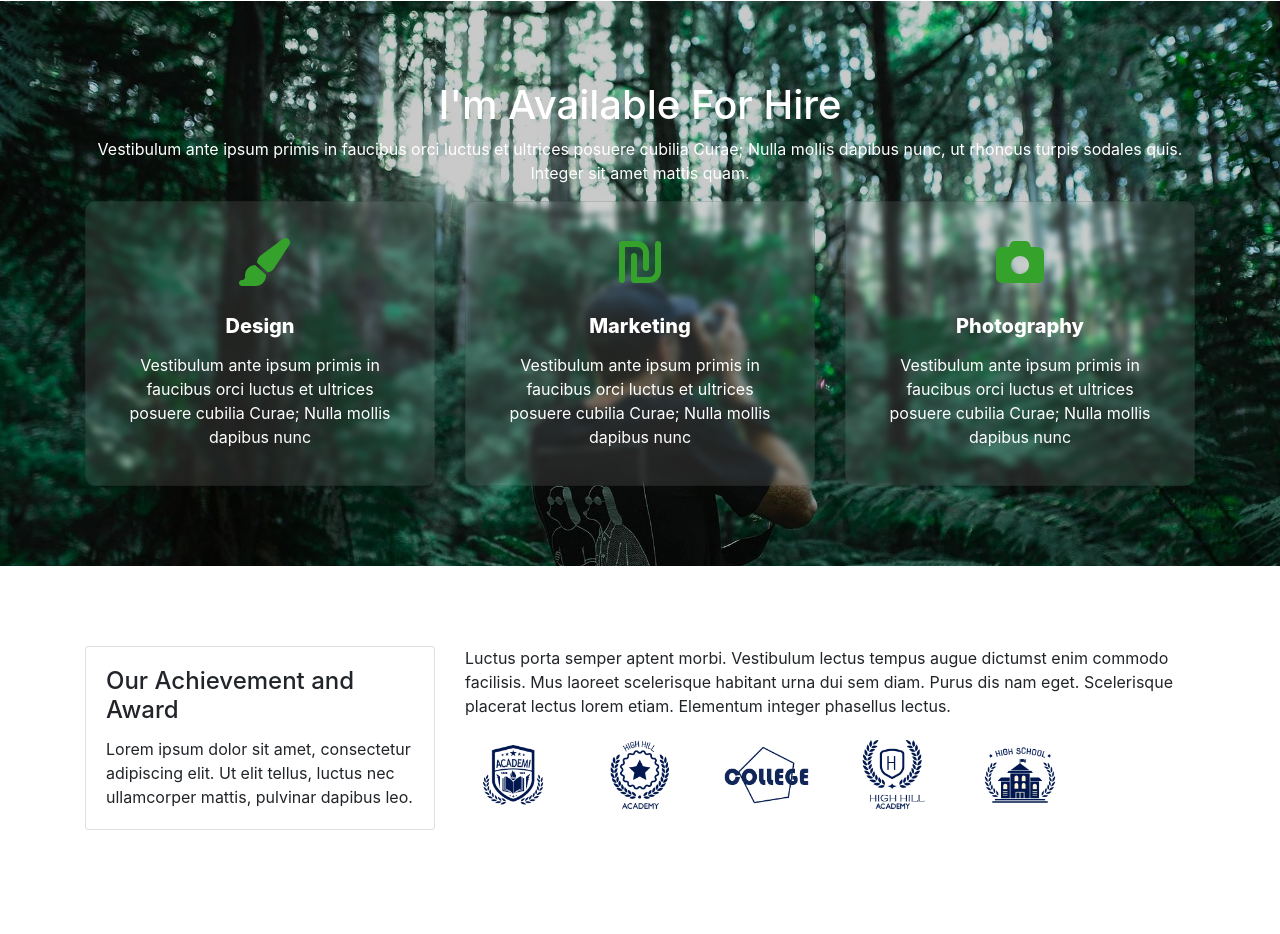
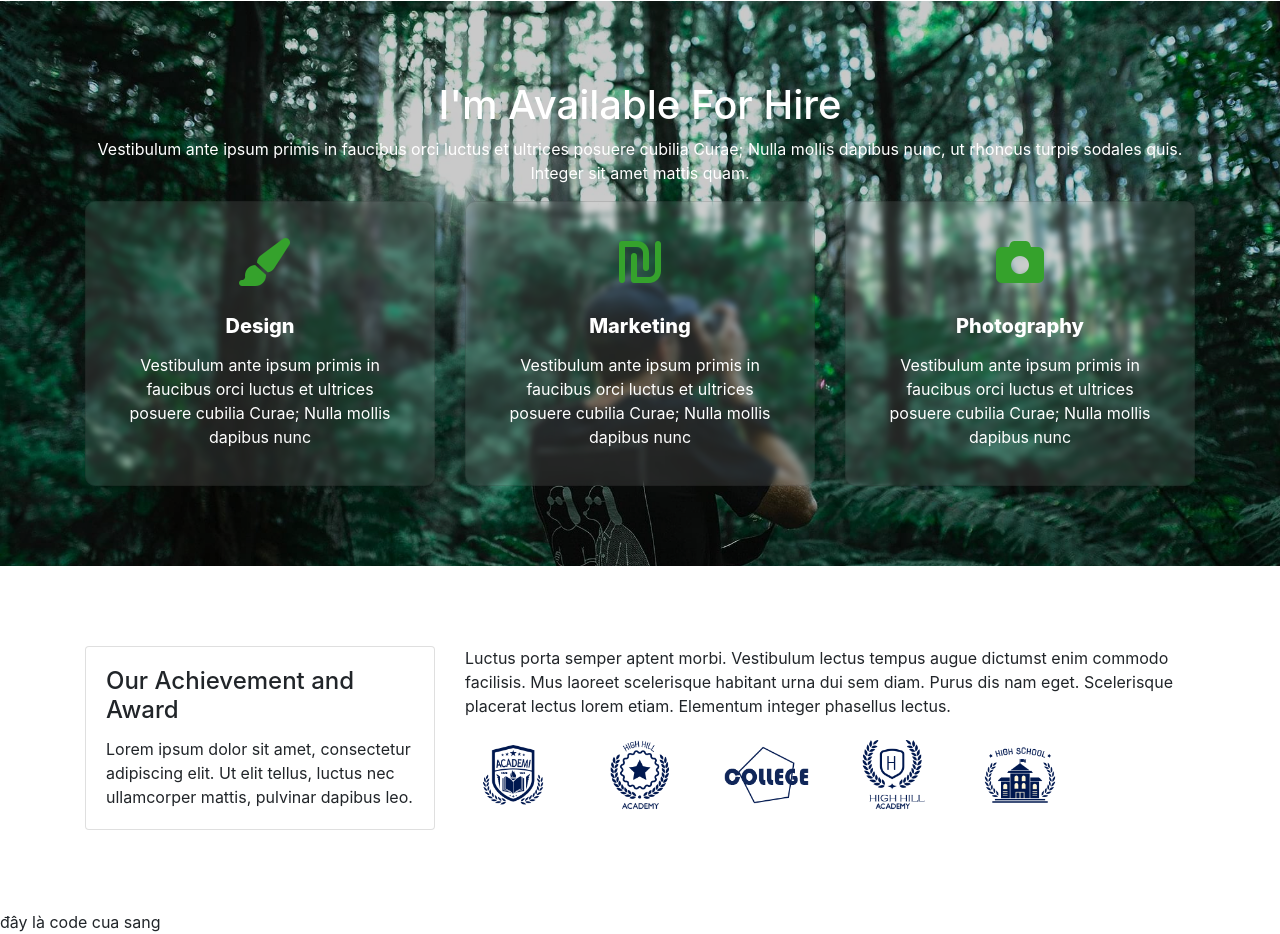
Before and after one commit to Nameo97/portfolio, a plain HTML site: page index.html in a window 1280 px wide. Shown: the part 2062-2996 px from the top of the page. Before the commit the page ends 2972 px from the top, so only its background shows below. Drawn offline with nearby package versions, Linux system fonts and the light colour scheme.

Commit message:
footer cua sang

```diff
--- a/index.html
+++ b/index.html
@@ -343,6 +343,7 @@
       </div>
     </div>
   </section>
+  <footer> đây là code cua sang</footer>
   <!-- Optional JavaScript -->
   <!-- jQuery first, then Popper.js, then Bootstrap JS -->
   <script src="https://code.jquery.com/jquery-3.3.1.slim.min.js"
```
